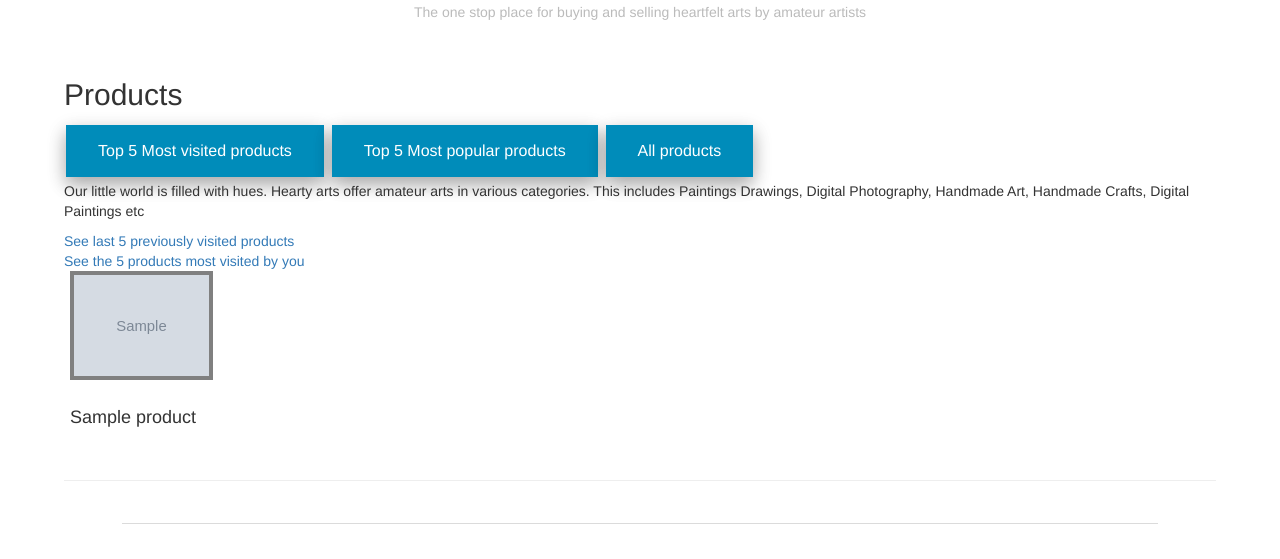
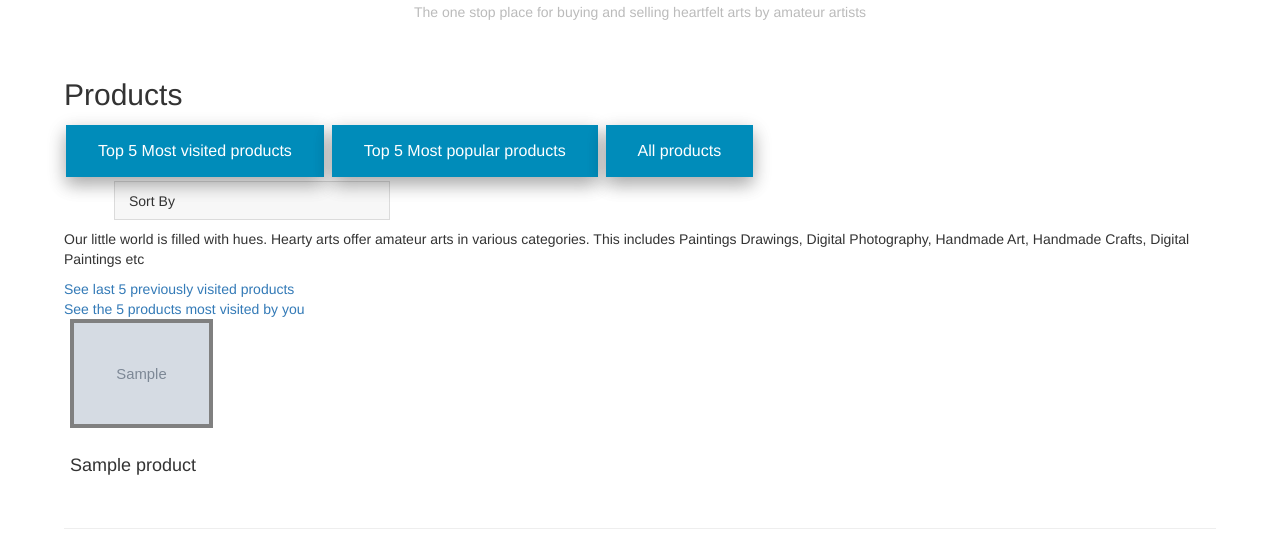
Before and after one commit to nasrajan/hearty, a PHP site: page /market/products.php in a window 1280 px wide. Shown: the part 174-733 px from the top of the page. Run offline with PHP 8.4, Linux system fonts and the light colour scheme; tables that the repository leaves empty or names only in its code hold one stand-in row (values such as "Sample post"); grey boxes marked "Sample" are stand-in pictures; some libraries are stand-ins or nearby versions.

Commit message:
sort by product

```diff
--- a/products.php
+++ b/products.php
@@ -5,13 +5,13 @@ include_once 'includes/config.php';
 
 
 if (!empty($_GET)){
-    if ($_GET['type'] == "mostvisited") {
+    if (isset($_GET['type']) && $_GET['type'] == "mostvisited") {
         $query = "SELECT p.id, p.prod_name, p.prod_description,p.prod_image, number_visits "
         . "FROM products p, `product_visits` pv "
         . "WHERE p.id = pv.product_id "
         . "ORDER BY number_visits DESC LIMIT 5";
     }
-    if ($_GET['type'] == "mostpopular") {
+    if (isset($_GET['type']) && $_GET['type'] == "mostpopular") {
        $query = "SELECT p.id, p.prod_name, p.prod_description, p.prod_image, SUM(star) as top "
         . "FROM products p, `product_rating` pr "
         . "WHERE p.id = pr.product_id "
@@ -19,6 +19,13 @@ if (!empty($_GET)){
         . "ORDER BY top DESC LIMIT 5";
 
 
+    }
+
+    if (isset($_GET['sortby']) && $_GET['sortby']== "priceup"){
+        $query = "select * from products order by prod_price DESC";
+    }
+    if (isset($_GET['sortby']) && $_GET['sortby']== "pricelow"){
+        $query = "select * from products order by prod_price ASC";
     }
 } else {
     $query = "select * from products";
@@ -36,9 +43,20 @@ $result = mysqli_query($link, $query);
 
         <!-- Content -->
         <h2 id="content">Products</h2>
+        <div>
         <a href="products.php?type=mostvisited" class="nsbutton">Top 5 Most visited products</a>
         <a href="products.php?type=mostpopular" class="nsbutton">Top 5 Most popular products</a>
         <a href="products.php" class="nsbutton">All products</a>
+        <br/>
+        <form method="get">
+            <select name="sortby" onchange="this.form.submit();" style="float:left;">
+                <option value="">Sort By</option>
+                <option value="priceup">Price: High to Low</option>
+                <option value="pricelow">Price: Low to High</option>
+            </select>
+        </form>
+        <br/>
+        </div>
         <p>Our little world is filled with hues. Hearty arts offer amateur arts in various categories. This includes Paintings Drawings,
             Digital Photography, Handmade Art, Handmade Crafts, Digital Paintings etc</p>
         <div><a href="previous5.php">See last 5 previously visited products</div>
```
